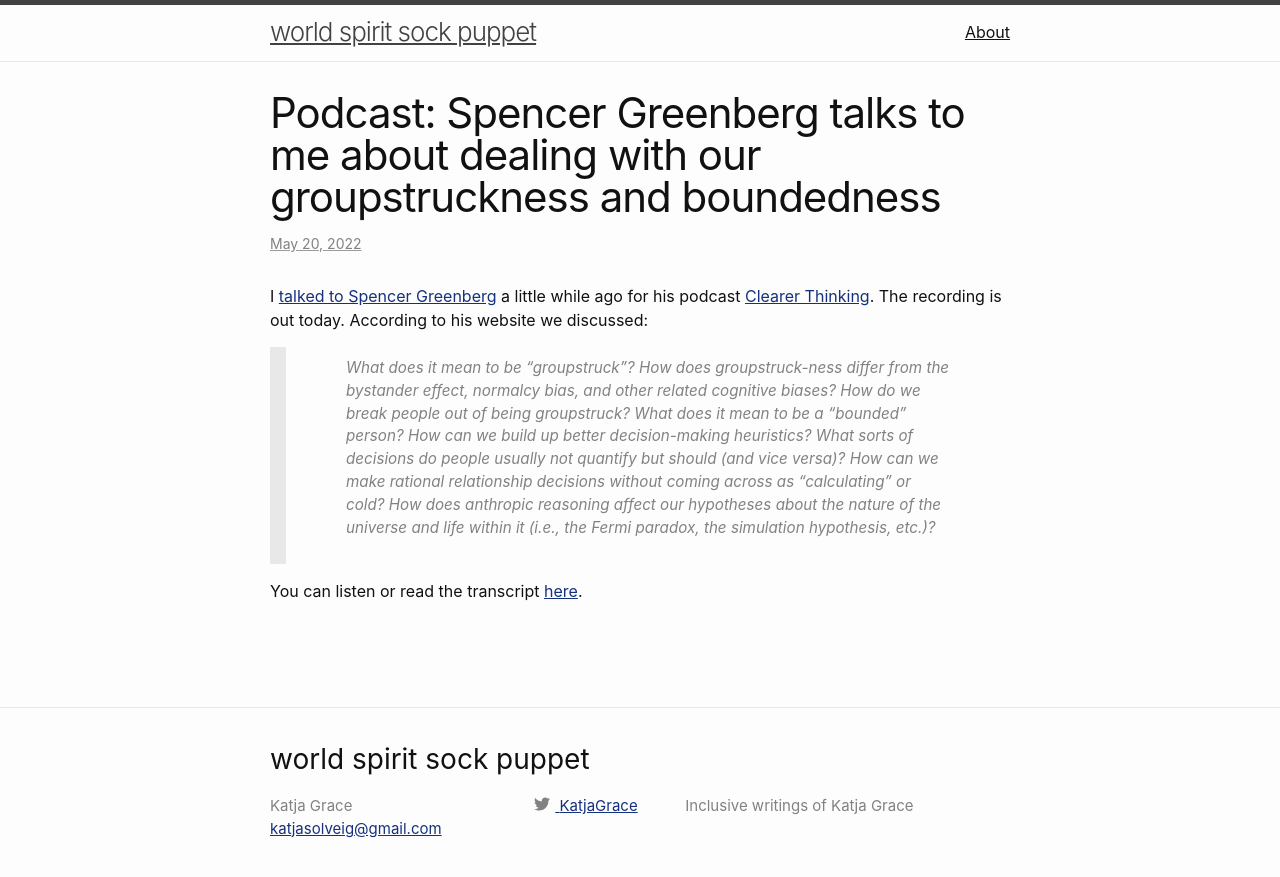
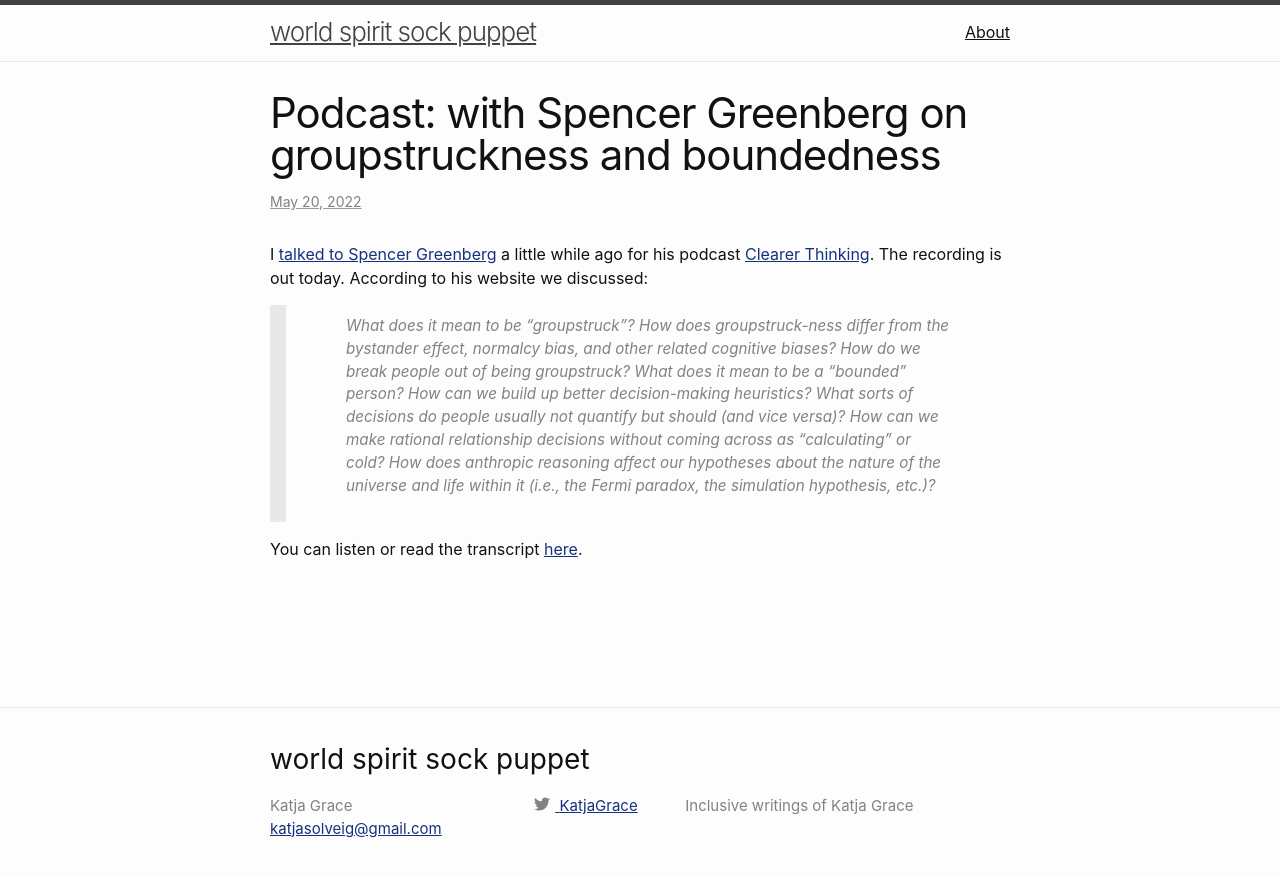
Before and after one commit to katjagrace/katjagrace.github.io, a Jekyll site: the page built from _posts/2022-05-19-podcast-clearer-thinking-groupstruck.md, in a window 1280 px wide. Shown: the top 877 px of the page. Built offline with Jekyll 4.4.1, drawn with Linux system fonts in a browser that asks for light colours; comment, search, counter and statistics services are not loaded.

Commit message:
clearer thinking title edit

```diff
--- a/_posts/2022-05-19-podcast-clearer-thinking-groupstruck.md
+++ b/_posts/2022-05-19-podcast-clearer-thinking-groupstruck.md
@@ -1,6 +1,6 @@
 ---
 layout: post
-title: "Podcast: Spencer Greenberg talks to me about dealing with our groupstruckness and boundedness"
+title: "Podcast: with Spencer Greenberg on groupstruckness and boundedness"
 date: 2022-05-19 20:57:00 -0700
 tags: podcast sociology psychology decisionmaking anthropics
 comments: true
```
